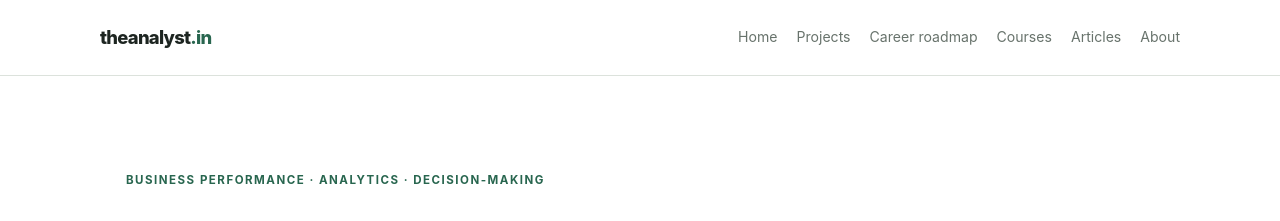
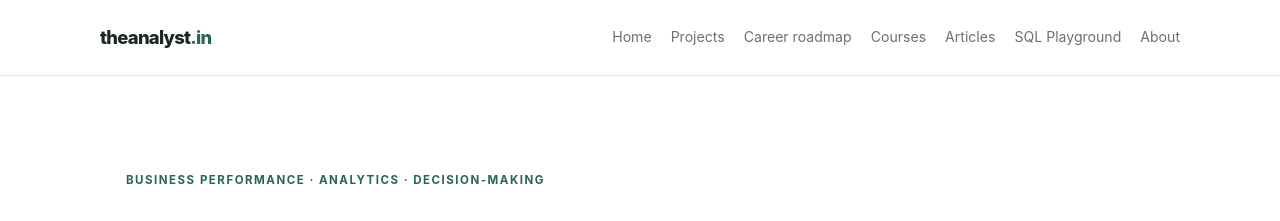
Before and after one commit to theanalystin/theanalyst.github.io, a Jekyll site: the page built from index.html, in a window 1280 px wide. Shown: the top 221 px of the page. Built offline with Jekyll 4.4.1, drawn with Linux system fonts in a browser that asks for light colours.

Commit message:
Add SQL Playground to site navigation

```diff
--- a/_layouts/default.html
+++ b/_layouts/default.html
@@ -34,6 +34,7 @@
 <a href="{{ '/career-roadmap/' | relative_url }}">Career roadmap</a>
 <a href="{{ '/beginner/' | relative_url }}">Courses</a>
 <a href="{{ '/articles/' | relative_url }}">Articles</a>
+<a href="{{ '/sql-playground/' | relative_url }}">SQL Playground</a>
 <a href="{{ '/about/' | relative_url }}">About</a>
 </nav>
 </header>
```
